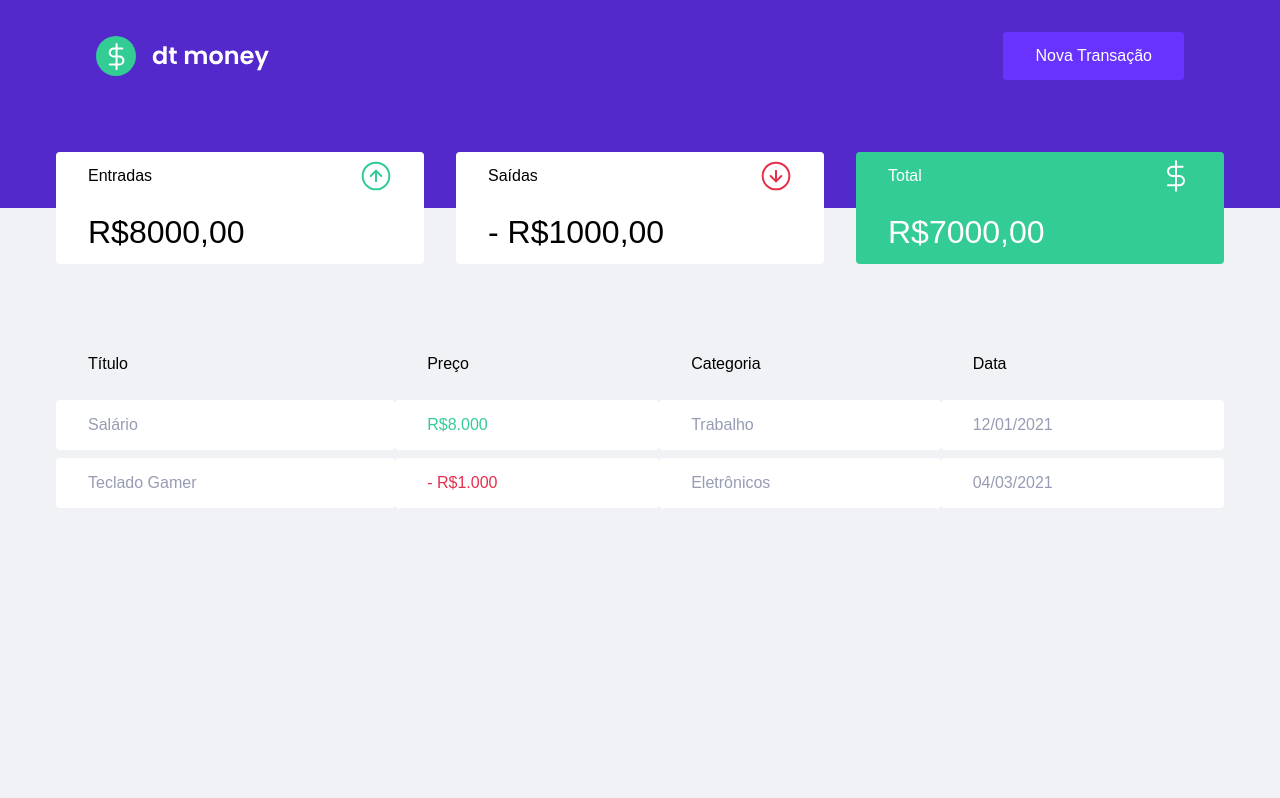
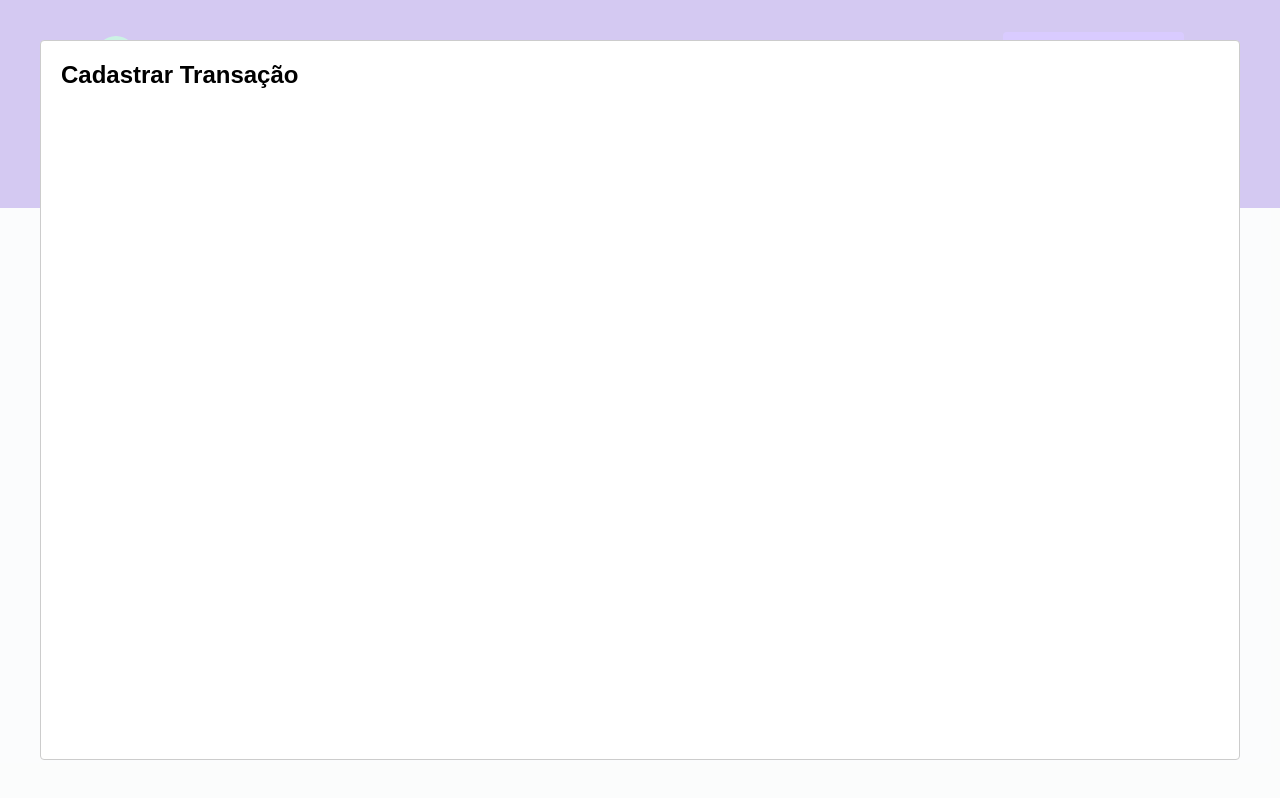
Before and after one commit to ageumenezesDev19/rocketseat-ignite_course, a React (Create React App) app in the folder reactjs/old-content/chapter-II/dtmoney/: page / in a window 1280 px wide. Both pictures are taken after a click on the button "Nova Transação". Built offline with nearby package versions, Linux system fonts and the light colour scheme; no server answers; a web font is replaced by a local one; what miragejs would draw is missing.

Commit message:
Start Modal config

```diff
--- a/reactjs/old-content/chapter-II/dtmoney/package.json
+++ b/reactjs/old-content/chapter-II/dtmoney/package.json
@@ -3,10 +3,13 @@
   "version": "0.1.0",
   "private": true,
   "dependencies": {
+    "@babel/plugin-proposal-private-property-in-object": "^7.21.11",
+    "@types/react-modal": "^3.16.0",
     "axios": "^1.5.0",
     "miragejs": "^0.1.47",
     "react": "^18.2.0",
     "react-dom": "^18.2.0",
+    "react-modal": "^3.16.1",
     "react-scripts": "5.0.1",
     "styled-components": "^6.0.2",
     "typescript": "^4.4.2",
--- a/reactjs/old-content/chapter-II/dtmoney/src/App.tsx
+++ b/reactjs/old-content/chapter-II/dtmoney/src/App.tsx
@@ -1,12 +1,34 @@
 import { Header } from "./components/Header";
+import Modal from 'react-modal';
+import { useState } from 'react';
 import { GlobalStyle } from "./styles/global";
 import { Dashboard } from "./components/Dashboard";
 
+Modal.setAppElement('#root');
+
 export function App() {
+
+  const [isNewTransactionModalOpen, setIsNewTransactionModalOpen] = useState(false);
+
+  function handleOpenNewTransactionModal() {
+    setIsNewTransactionModalOpen(true);
+  }
+
+  function handleCloseNewTransactionModal() {
+    setIsNewTransactionModalOpen(false);
+  }
+
   return (
     <>
-      <Header />
+      <Header onOpenNewTransactionModal={handleOpenNewTransactionModal} />
       <Dashboard />
+
+      <Modal
+        isOpen={isNewTransactionModalOpen}
+        onRequestClose={handleCloseNewTransactionModal}>
+        <h2>Cadastrar Transação</h2>
+      </Modal>
+
       <GlobalStyle />
     </>
   );
--- a/reactjs/old-content/chapter-II/dtmoney/src/components/Header/index.tsx
+++ b/reactjs/old-content/chapter-II/dtmoney/src/components/Header/index.tsx
@@ -1,12 +1,16 @@
 import logoIMG from '../../assets/logo.svg';
 import { Content, Container } from './styles';
 
-export function Header() {
+interface HeaderProps {
+  onOpenNewTransactionModal: () => void;
+}
+
+export function Header({ onOpenNewTransactionModal }: HeaderProps) {
   return (
     <Container>
       <Content>
         <img src={logoIMG} alt="dt money" />
-        <button type="button">
+        <button type="button" onClick={onOpenNewTransactionModal}>
           Nova Transação
         </button>
       </Content>
```
Also changed, not shown: 1 other file (tests, documents, lock files or other folders).
